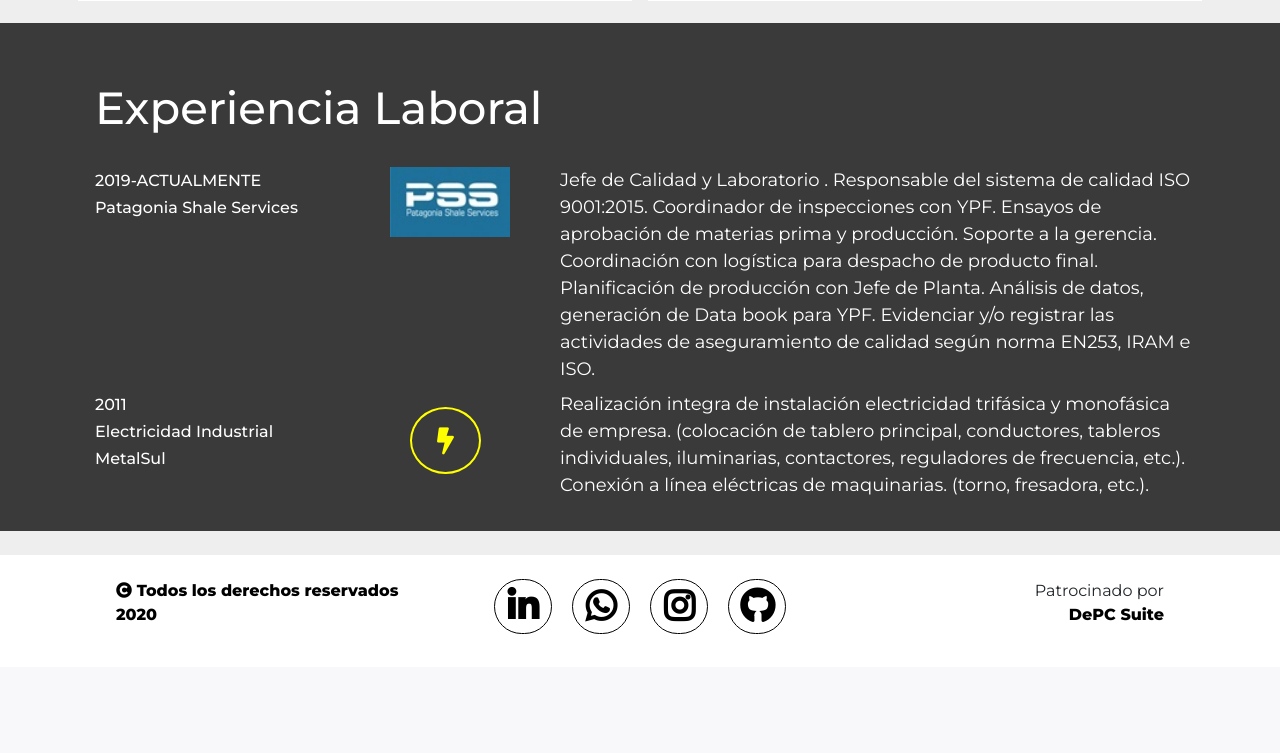
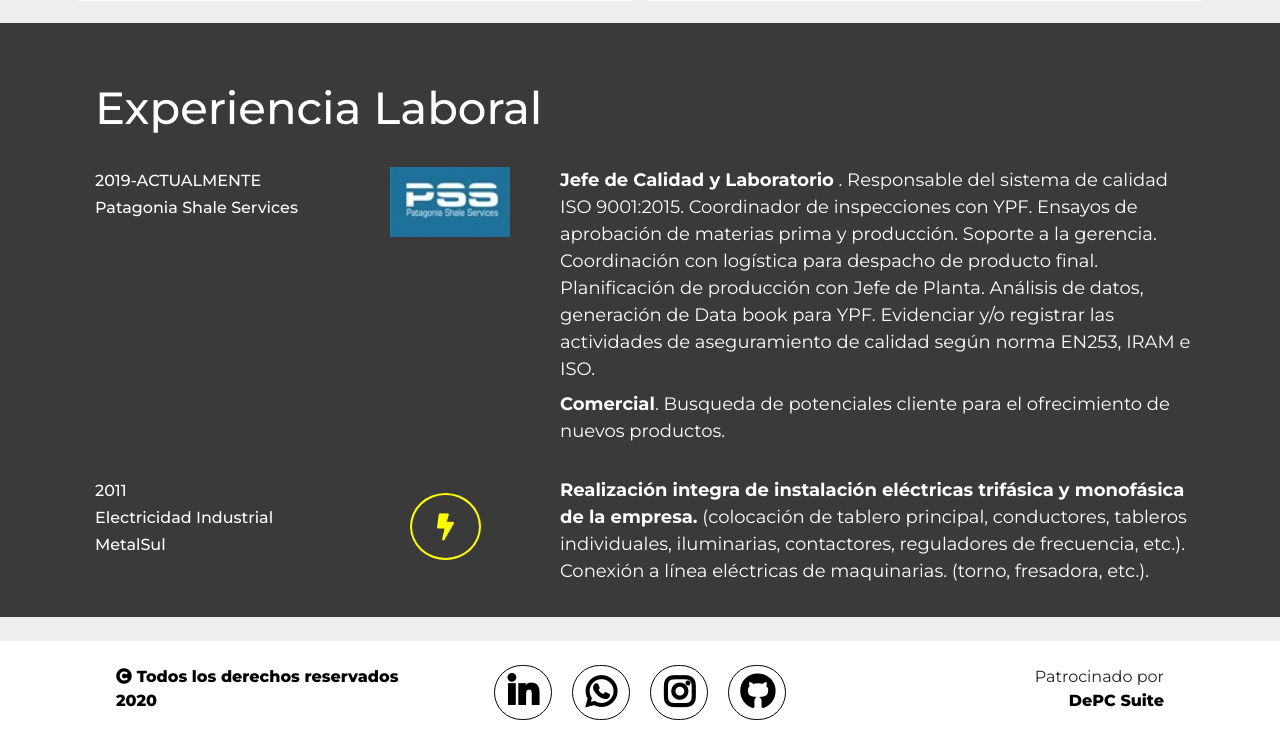
Before and after one commit to lucasglr/portfolio, a PHP site: page /sobremi.php in a window 1280 px wide. Shown: the part 1982-2735 px from the top of the page. Before the commit the page ends 2616 px from the top, so only its background shows below. Run offline with PHP 8.4, Linux system fonts and the light colour scheme.

Commit message:
cambios 14-7

```diff
--- a/confirmacion-envio.php
+++ b/confirmacion-envio.php
@@ -31,7 +31,7 @@
                     <h1>Gracias por <br>
                     Contactarte,
                     </h1>
-                    <h2>te respondere a la brevedad.</h2>
+                    <p>te responderé a la brevedad.</p>
                 </div>
             </div>
         </div>
--- a/css/estilos.css
+++ b/css/estilos.css
@@ -289,13 +289,13 @@ footer a:hover{
     }
 }
 #reenvio{
-    height: 81vh;
+    height: 76vh;
 }
 #reenvio h1{
     font-size: 55px;
-    font-weight: 700;
+    font-weight: 800;
 }
-#reenvio h2{
+#reenvio p{
     font-size: 28px;
     font-weight: 200;
 }
--- a/sobremi.php
+++ b/sobremi.php
@@ -282,7 +282,7 @@
                     <img src="imagenes/pss.jpg" alt="pss" class="img-fluid">
                 </div>
                 <div class="col-sm-7 text-left">
-                    <h4>Jefe de Calidad y Laboratorio . Responsable del sistema de calidad ISO 9001:2015. Coordinador de
+                    <h4><b>Jefe de Calidad y Laboratorio</b> . Responsable del sistema de calidad ISO 9001:2015. Coordinador de
                         inspecciones con YPF. Ensayos de aprobación de materias prima y producción.
                         Soporte a la gerencia.
                         Coordinación con logística para despacho de producto final.
@@ -290,9 +290,10 @@
                         Análisis de datos, generación de Data book para YPF.
                         Evidenciar y/o registrar las actividades de aseguramiento de
                         calidad según norma EN253, IRAM e ISO. </h4>
+                        <h4><b>Comercial</b>. Busqueda de potenciales cliente para el ofrecimiento de nuevos productos.</h4>
                 </div>
             </div>
-            <div class="row">
+            <div class="row mt-4">
                 <div class="col-sm-3 col-12 text-center text-sm-left">
                     <h3>2011 <br>
                         Electricidad Industrial <br>
@@ -303,9 +304,9 @@
                     <i class="fas fa-bolt"></i>
                 </div>
                 <div class="col-sm-7 text-left">
-                    <h4>Realización integra de instalación electricidad
+                    <h4><b>Realización integra de instalación eléctricas
                         trifásica y
-                        monofásica de empresa. (colocación de tablero principal,
+                        monofásica de la empresa.</b> (colocación de tablero principal,
                         conductores, tableros individuales, iluminarias, contactores,
                         reguladores de frecuencia, etc.).
                         Conexión a línea eléctricas de maquinarias. (torno, fresadora, etc.). </h4>
```
Also changed, not shown: print_f.php (added, +18 -0 lines).
